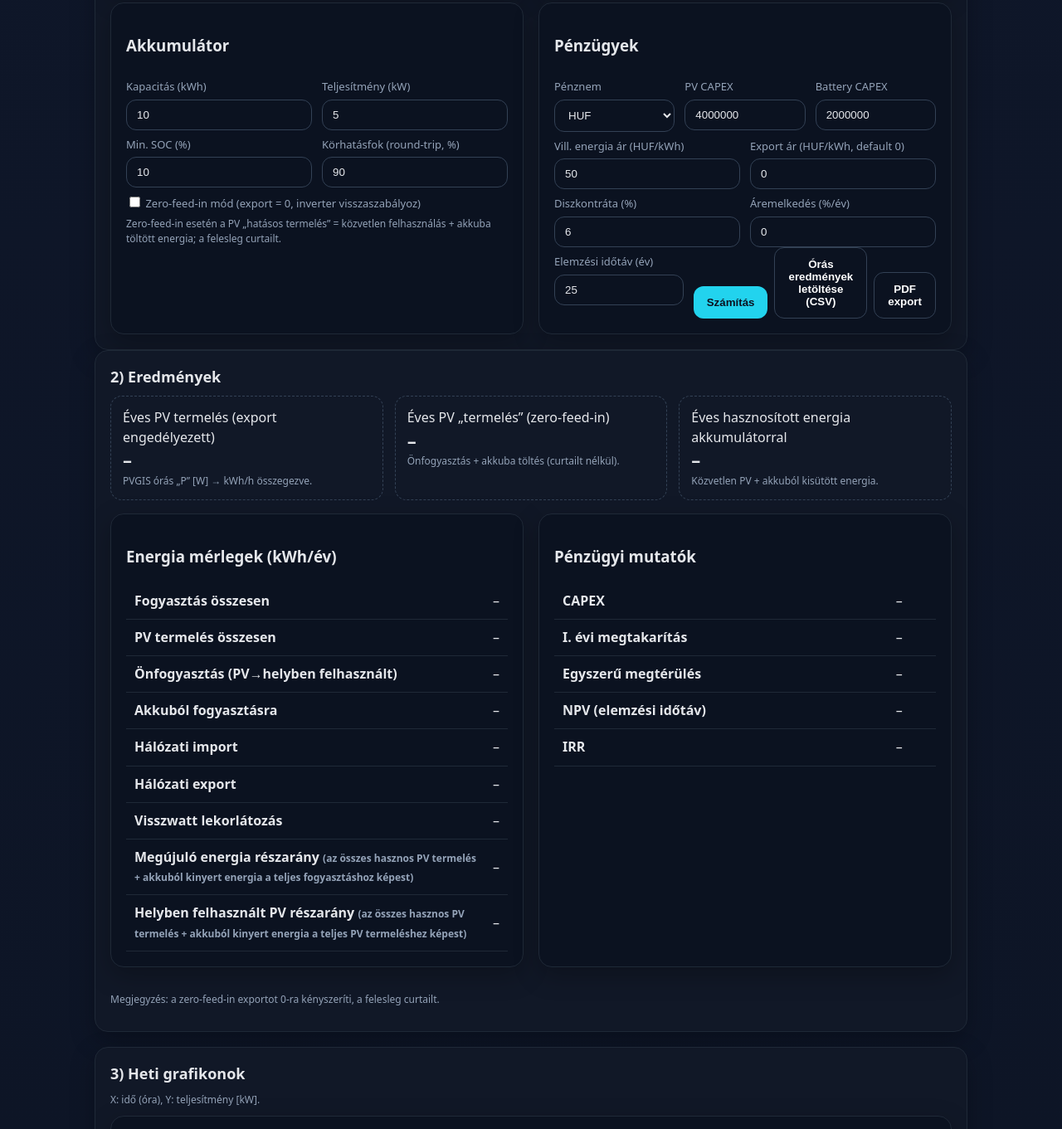
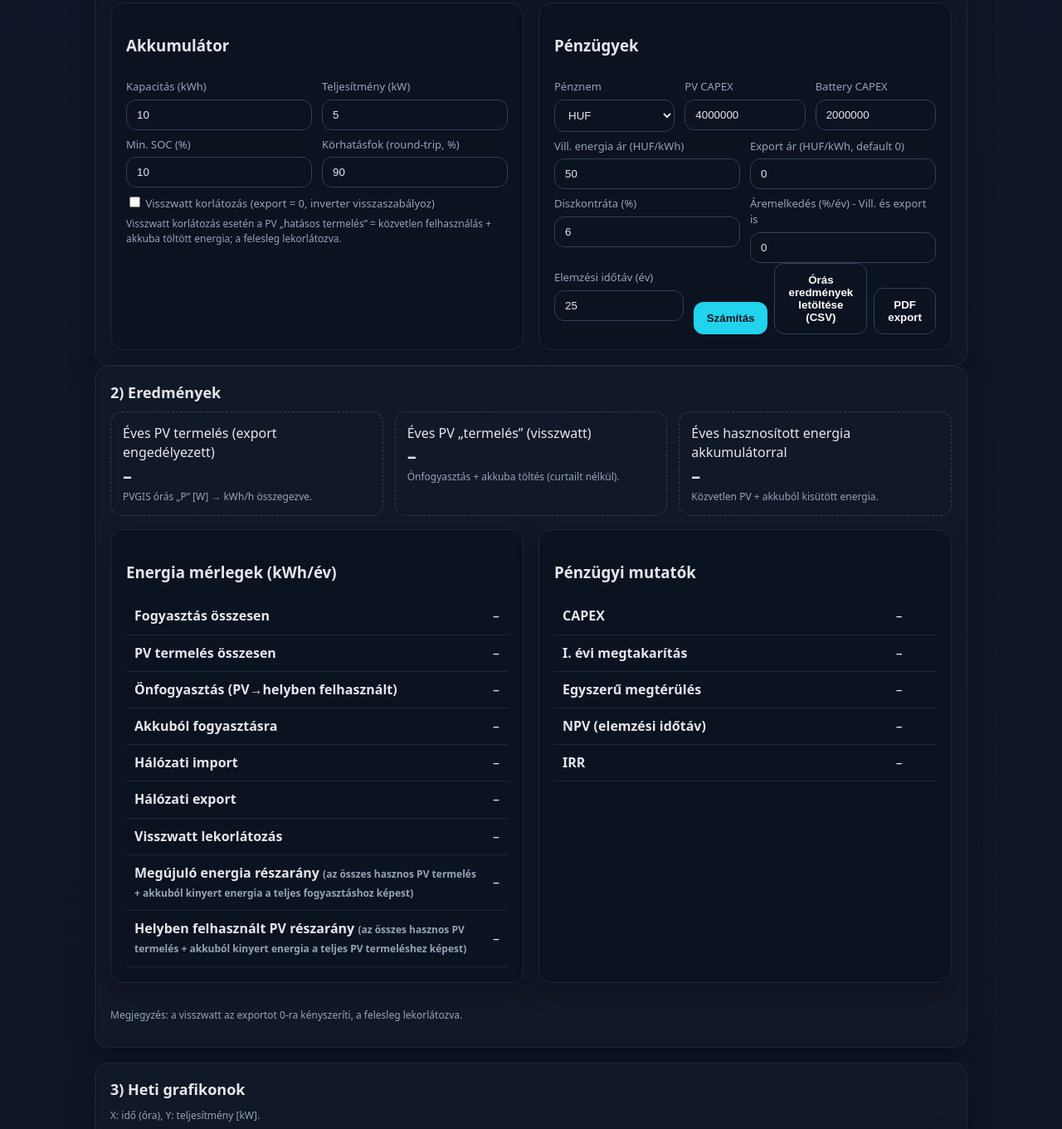
Before and after one commit to Wattmanager/PV-Battery-hourly-model, a plain HTML site: page index.html in a window 1280 px wide. Shown: the part 804-2165 px from the top of the page at 83% size. Drawn offline with Linux system fonts and the light colour scheme.

Commit message:
Update index.html

```diff
--- a/index.html
+++ b/index.html
@@ -46,7 +46,7 @@
 <body>
 <header><div class="wrap">
   <h1>Napelemes rendszer energiatárolóval - órás modell</h1>
-  <span class="pill">PVGIS fájlok → nincs külső API-hívás (CORS)</span>
+  <span class="pill">Copyright © 2025 Wattmanager Kft.</span>
 </div></header>
 
 <main>
@@ -118,8 +118,8 @@
           <div><label>Min. SOC (%)</label><input type="number" id="batMin" value="10" step="1" min="0" max="90" /></div>
           <div><label>Körhatásfok (round-trip, %)</label><input type="number" id="batEta" value="90" step="1" min="50" max="100" /></div>
         </div>
-        <label><input type="checkbox" id="zeroFeed" /> Zero-feed-in mód (export = 0, inverter visszaszabályoz)</label>
-        <div class="hint">Zero-feed-in esetén a PV „hatásos termelés” = közvetlen felhasználás + akkuba töltött energia; a felesleg curtailt.</div>
+        <label><input type="checkbox" id="zeroFeed" /> Visszwatt korlátozás (export = 0, inverter visszaszabályoz)</label>
+        <div class="hint">Visszwatt korlátozás esetén a PV „hatásos termelés” = közvetlen felhasználás + akkuba töltött energia; a felesleg lekorlátozva.</div>
       </div>
 
       <div class="card" style="background:#0b1220">
@@ -142,7 +142,7 @@
         </div>
         <div class="row">
           <div><label>Diszkontráta (%)</label><input type="number" id="rate" value="6" step="0.1" min="0" /></div>
-          <div><label>Áremelkedés (%/év)</label><input type="number" id="esc" value="0" step="0.1" min="0" /></div>
+          <div><label>Áremelkedés (%/év) - Vill. és export is</label><input type="number" id="esc" value="0" step="0.1" min="0" /></div>
         </div>
         <div class="row">
           <div><label>Elemzési időtáv (év)</label><input type="number" id="years" value="25" min="1" /></div>
@@ -160,7 +160,7 @@
     <h2>2) Eredmények</h2>
     <div class="kpi">
       <div class="tile"><div class="t">Éves PV termelés (export engedélyezett)</div><div class="v" id="kpiPV">–</div><div class="hint">PVGIS órás „P” [W] → kWh/h összegezve.</div></div>
-      <div class="tile"><div class="t">Éves PV „termelés” (zero-feed-in)</div><div class="v" id="kpiPVzfi">–</div><div class="hint">Önfogyasztás + akkuba töltés (curtailt nélkül).</div></div>
+      <div class="tile"><div class="t">Éves PV „termelés” (visszwatt)</div><div class="v" id="kpiPVzfi">–</div><div class="hint">Önfogyasztás + akkuba töltés (curtailt nélkül).</div></div>
       <div class="tile"><div class="t">Éves hasznosított energia akkumulátorral</div><div class="v" id="kpiUse">–</div><div class="hint">Közvetlen PV + akkuból kisütött energia.</div></div>
     </div>
 
@@ -191,7 +191,7 @@
       </div>
     </div>
     <div class="footer">
-      <p>Megjegyzés: a zero-feed-in exportot 0-ra kényszeríti, a felesleg curtailt.</p>
+      <p>Megjegyzés: a visszwatt az exportot 0-ra kényszeríti, a felesleg lekorlátozva.</p>
     </div>
   </div>
 
```
